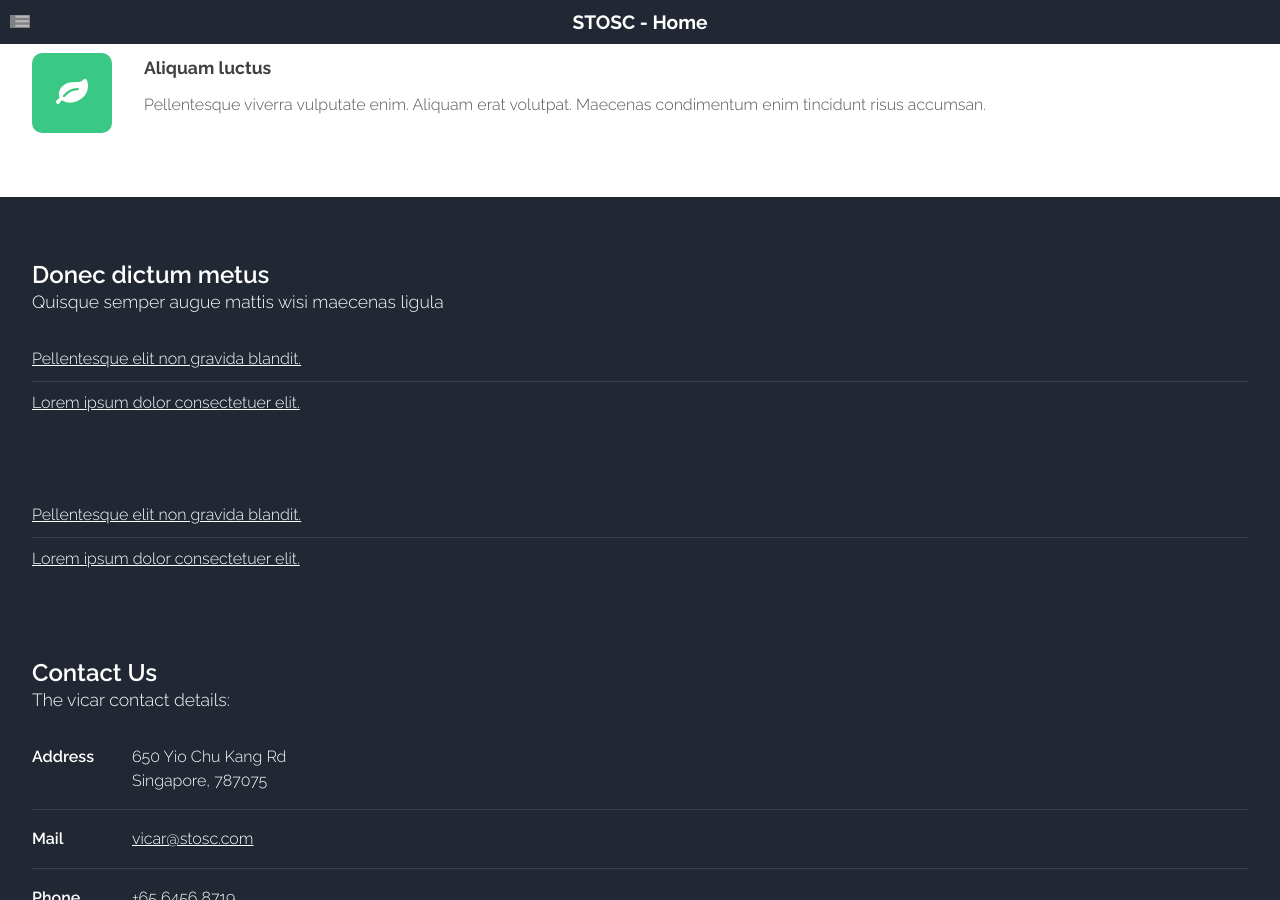
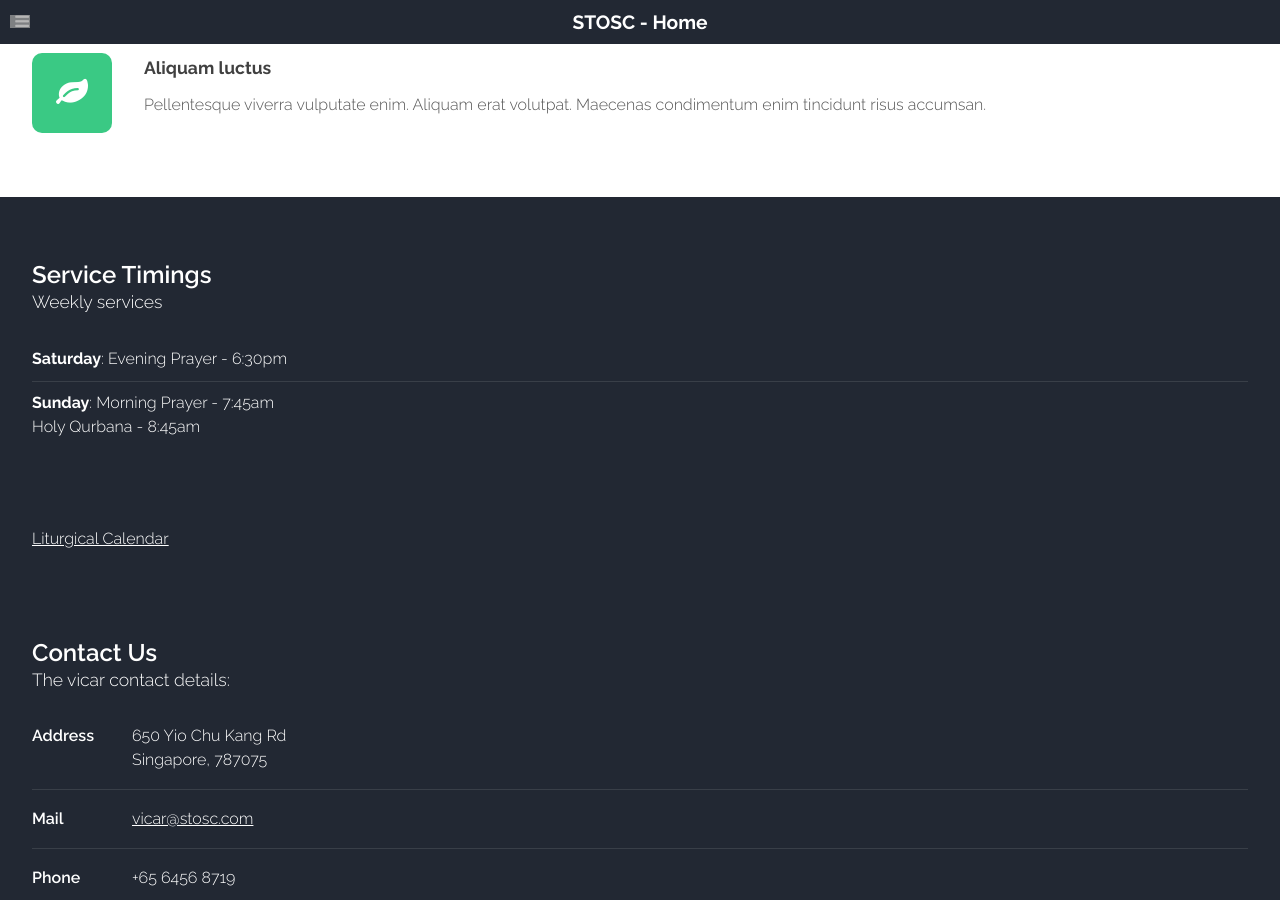
Before and after one commit to stoscsg/stoscsg.github.io, a Jekyll site: the page built from index.html, in a window 1280 px wide and 900 px high, scrolled down 1343 px. Built offline with Jekyll 4.4.1, drawn with Linux system fonts in a browser that asks for light colours; the list of posts is cut into pages by our own code; grey boxes are pictures that could not be loaded.

Commit message:
Updated footer

```diff
--- a/_layouts/default.html
+++ b/_layouts/default.html
@@ -33,20 +33,20 @@
 							<div class="8u">
 								<section>
 									<header class="major">
-										<h2>Donec dictum metus</h2>
-										<span class="byline">Quisque semper augue mattis wisi maecenas ligula</span>
+										<h2>Service Timings</h2>
+										<span class="byline">Weekly services</span>
 									</header>
 									<div class="row">
 										<section class="6u">
 											<ul class="default">
-												<li><a href="http://beta.stosc.com">Pellentesque elit non gravida blandit.</a></li>
-												<li><a href="http://beta.stosc.com">Lorem ipsum dolor consectetuer elit.</a></li>
+												<li><b>Saturday</b>: Evening Prayer - 6:30pm</li>
+												<li><b>Sunday</b>: Morning Prayer - 7:45am
+												</br> Holy Qurbana - 8:45am</li>
 											</ul>
 										</section>
 										<section class="6u">
 											<ul class="default">
-												<li><a href="http://beta.stosc.com">Pellentesque elit non gravida blandit.</a></li>
-												<li><a href="http://beta.stosc.com">Lorem ipsum dolor consectetuer elit.</a></li>
+												<li><a href="https://calendar.google.com/calendar/embed?src=stthomascathedralsingapore%40gmail.com&ctz=Asia/Singapore">Liturgical Calendar</a></li>
 											</ul>
 										</section>
 									</div>
```
